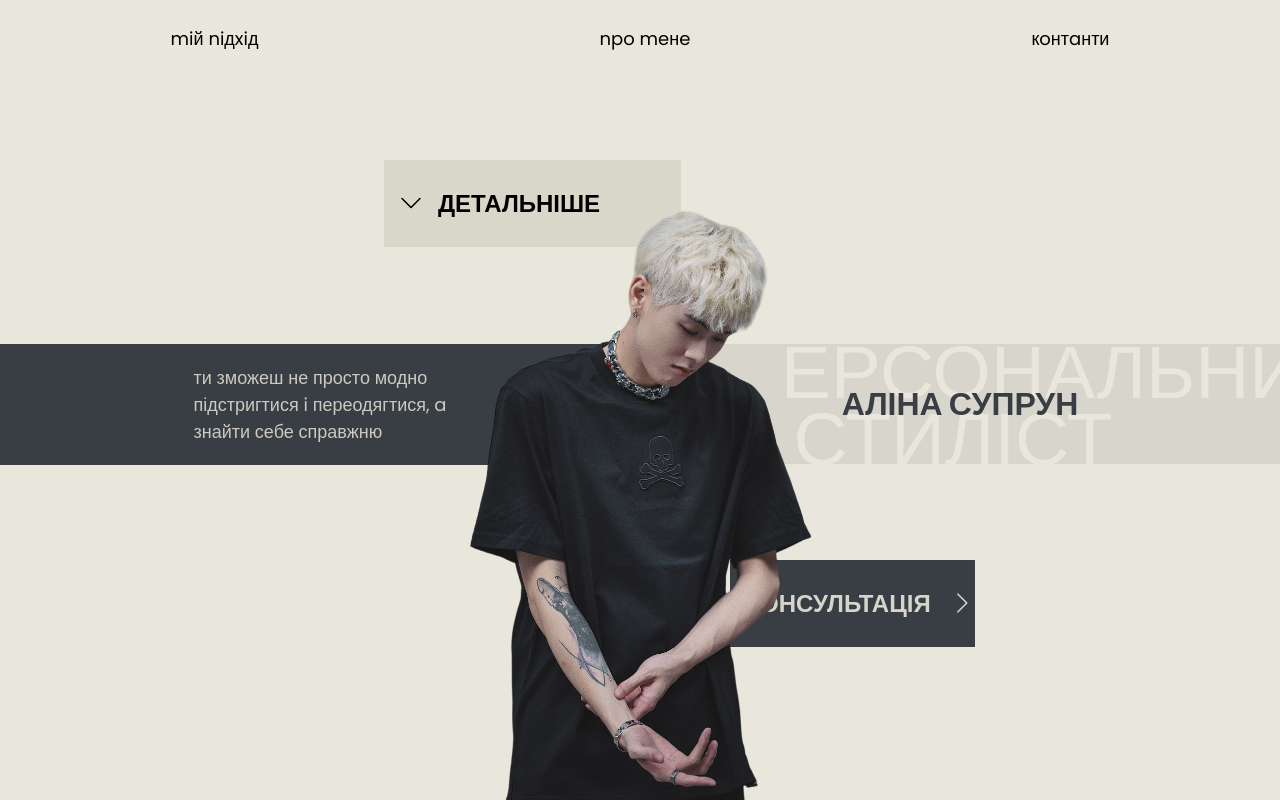
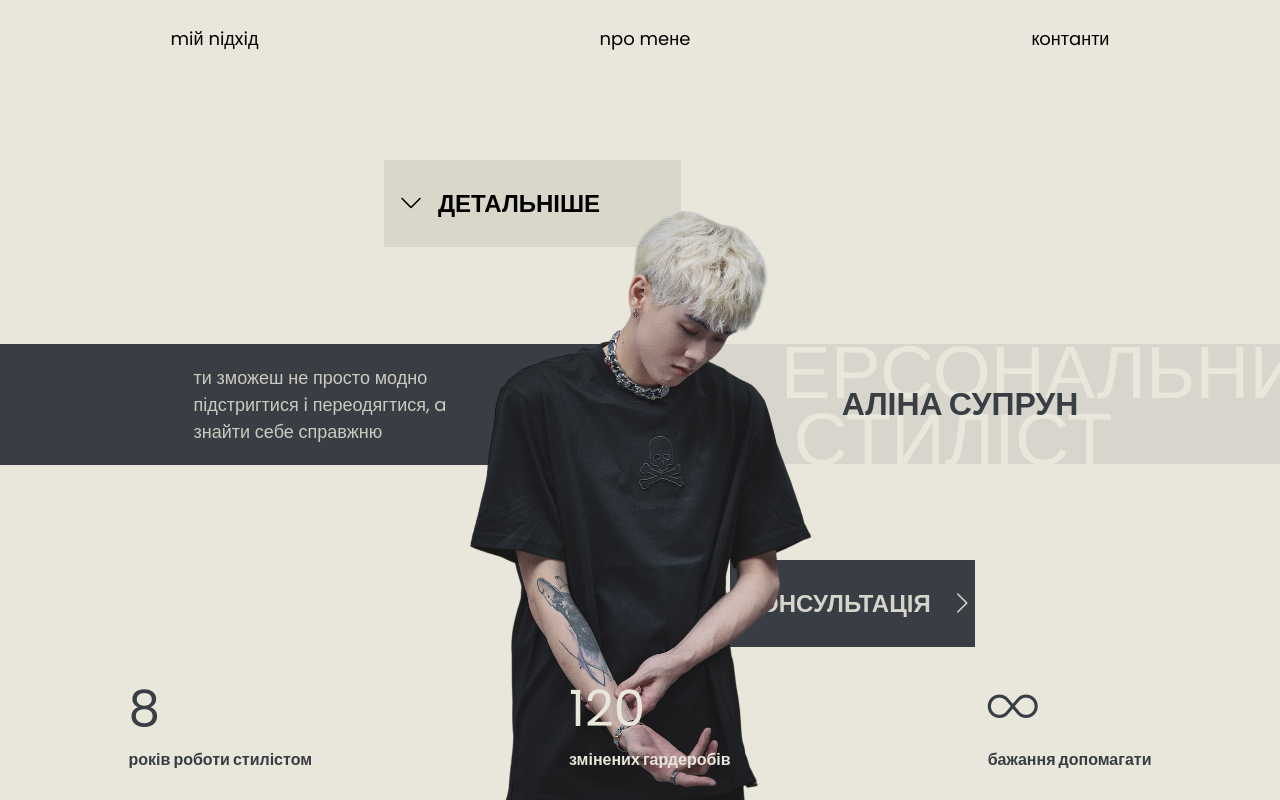
Before and after one commit to Ivan-Sortino/Hero, a plain HTML site: page index.html in a window 1280 px wide. Shown: the top 800 px of the page. Drawn offline with nearby package versions, Linux system fonts and the light colour scheme; a web font is replaced by a local one.

Commit message:
Terminado

```diff
--- a/estilo.css
+++ b/estilo.css
@@ -117,3 +117,34 @@ img{
     margin-left: 15px;
     cursor: pointer;
 }
+
+.abajo{
+    display: flex;
+    justify-content: space-around;
+    align-items: center;
+    position: absolute;
+    top: 84%;
+    width: 100%;
+    z-index: 1;
+
+}
+.abajo h1{
+    font-size: 50px;
+    font-weight: 100;
+}
+.abajo p{
+    font-weight: 700;
+}
+
+.infinity i{
+    font-size: 50px;
+    font-weight: 100;
+}
+
+.ocho, .infinity{
+    color: #393e44;
+}
+
+.doce{
+    color: #e9e6db;
+}
--- a/index.html
+++ b/index.html
@@ -12,7 +12,7 @@
     <header>
         <nav>
             <a href="#"> miй niдxiд</a>
-            <a href="#" class="sup">npo meнe</a>
+            <a href="#">npo meнe</a>
             <a href="#">кoнтaнти</a>
         </nav>
 
@@ -44,12 +44,23 @@
        </div>
 
 
+       <div class="abajo">
+            <div class="ocho">
+                <h1>8</h1>
+                <p>років роботи стилістом</p>
+            </div>
 
-        <!-- <div>
-            <p>років роботи стилістом</p>
-            <p>3MiHEHHX rapgepobis</p>
-            <p>6ataHHA AonomaraTH</p>
-        </div> -->
+            <div class="doce">
+                <h1>120</h1>
+                <p>змінених гардеробів</p>
+            </div>
+
+            <div class="infinity">
+                <i class="bi bi-infinity"></i>
+                <p>бажання допомагати</p>
+            </div>
+       </div>
+
     </main>
 </body>
 </html>
```
